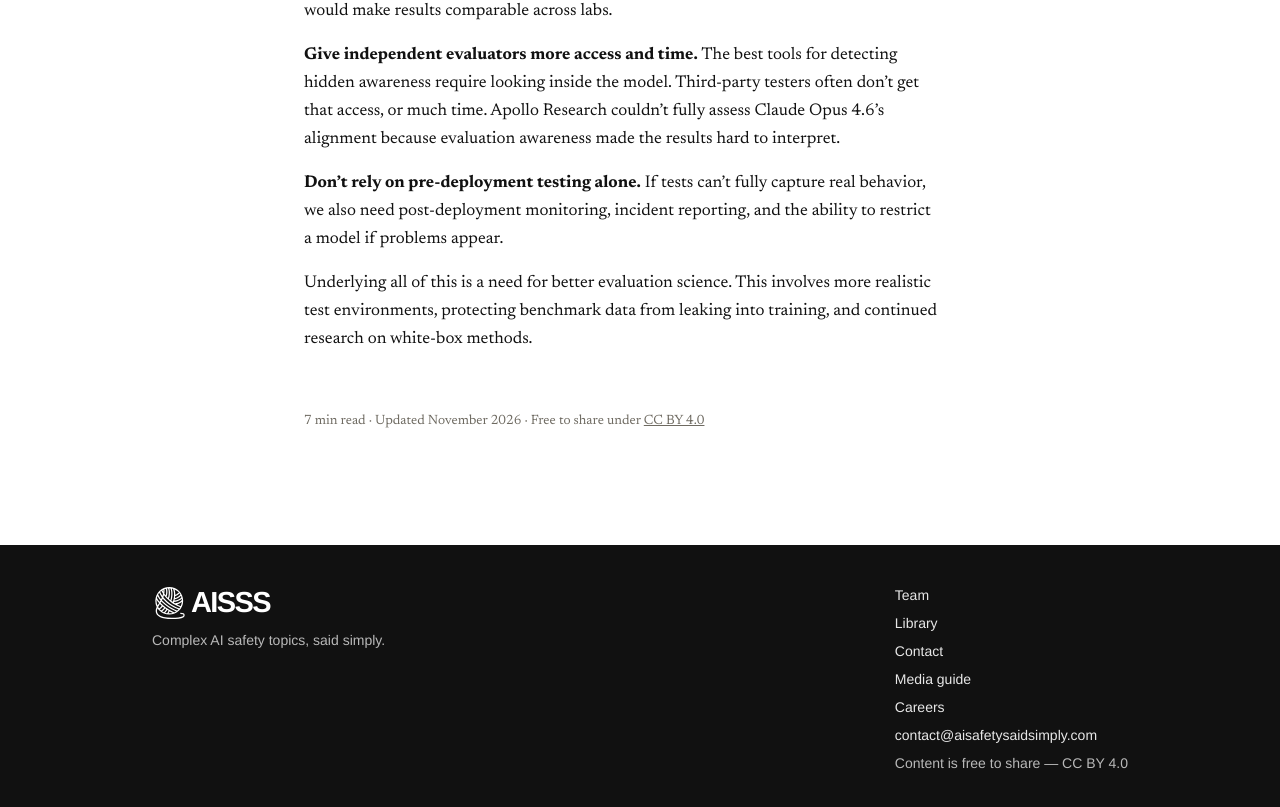
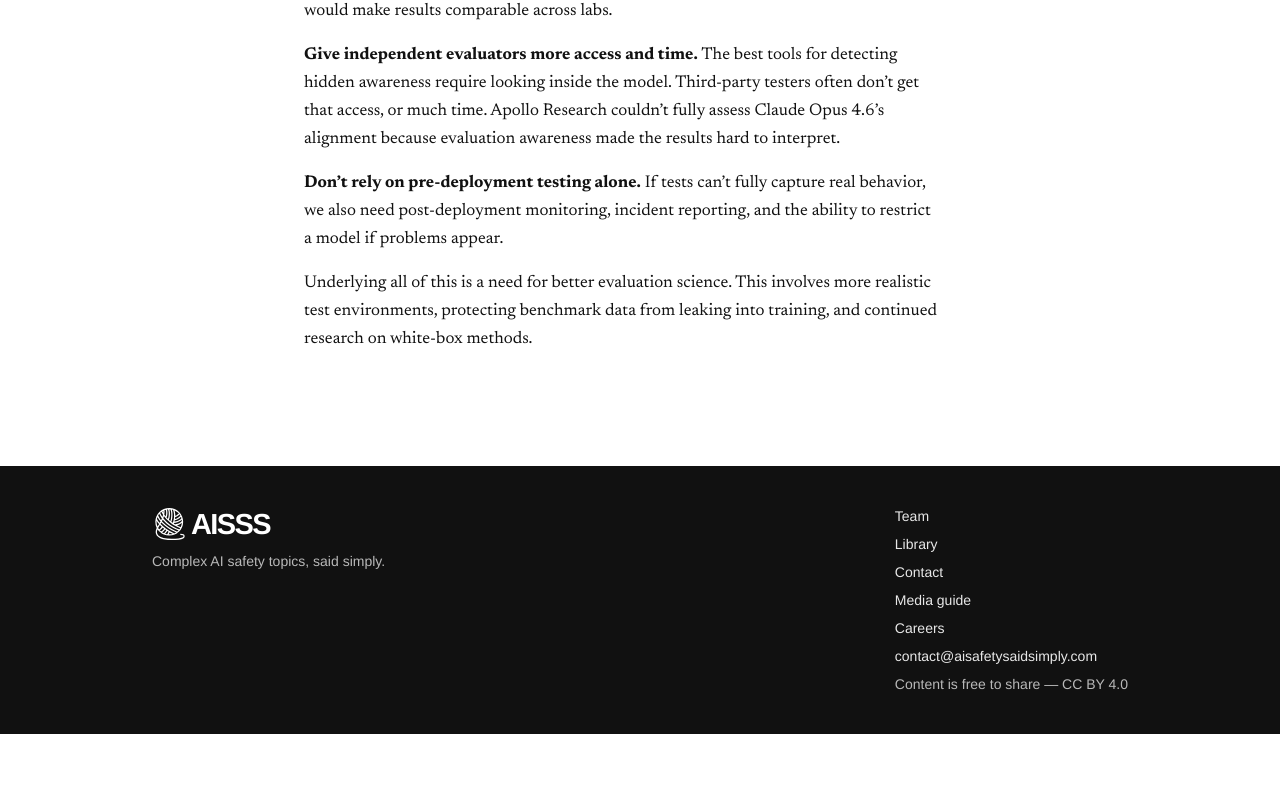
Before and after one commit to kaustubhkislay/aisafety-said-simply, a Next.js app: page /library/evaluation-awareness in a window 1280 px wide. Shown: the part 5564-6371 px from the top of the page. After the commit the page ends 6298 px from the top, so only its background shows below. Built offline with nearby package versions, Linux system fonts and the light colour scheme.

Commit message:
Hide evaluation awareness article footer

```diff
--- a/app/library/[slug]/page.tsx
+++ b/app/library/[slug]/page.tsx
@@ -136,6 +136,7 @@ export default async function TopicPage({
           </nav>
         )}
         <Body />
+        {slug !== "evaluation-awareness" && (
           <p className="colophon">
             {meta.join(" · ")}
             {meta.length > 0 && " · "}
@@ -154,6 +155,7 @@ export default async function TopicPage({
               </>
             )}
           </p>
+        )}
       </article>
       <Footer />
     </main>
```
Lines whose indentation alone changed are shown as unchanged.
